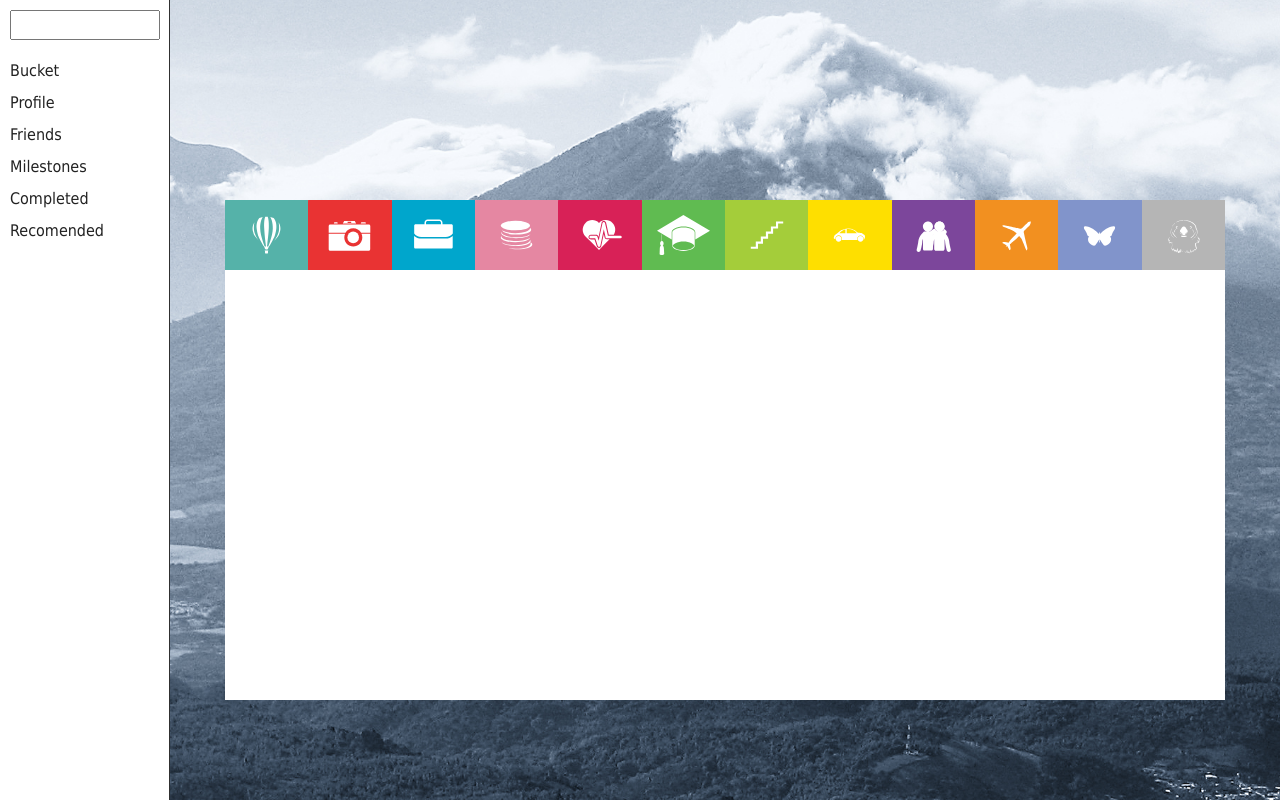
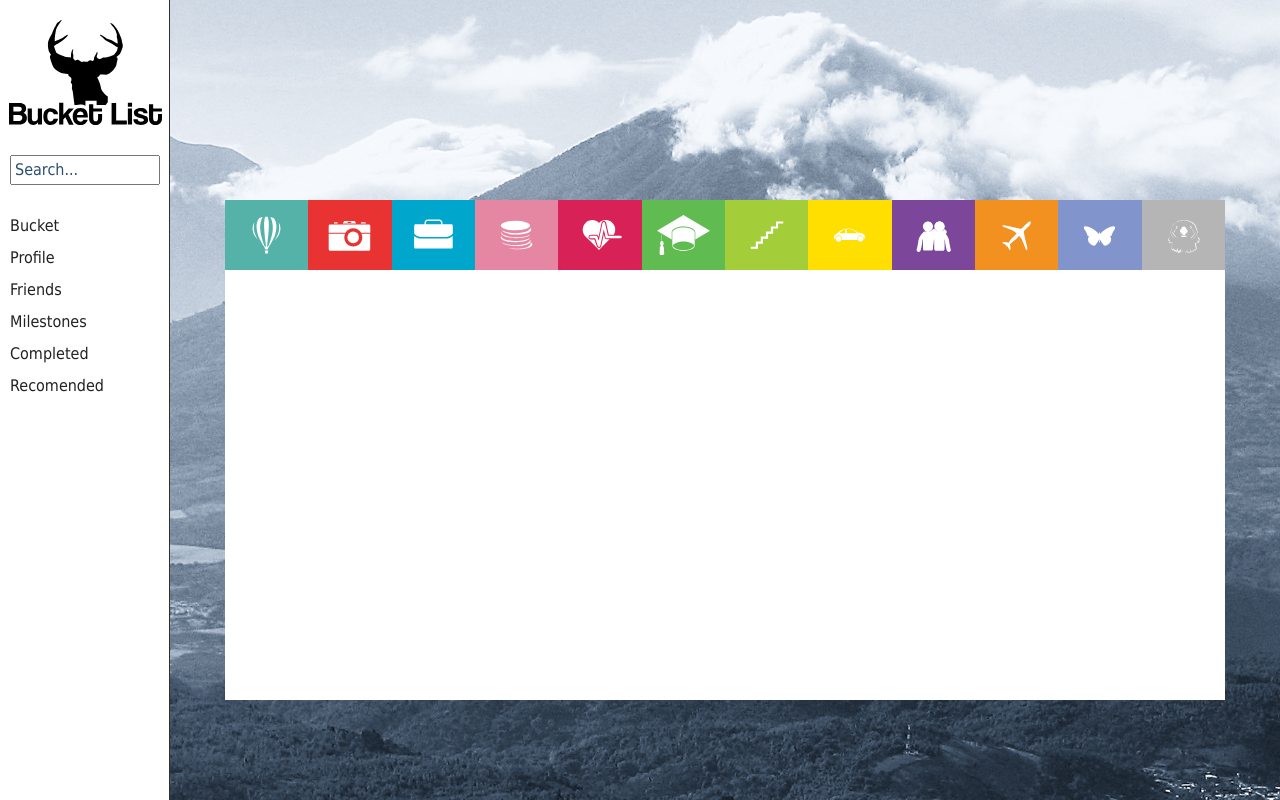
Before and after one commit to NinjaGrisen/buck, a PHP site: page / in a window 1280 px wide. Run offline with PHP 8.4, Linux system fonts and the light colour scheme; style sheets or scripts are compiled from the project's sources.

Commit message:
dunno
förlänge sedan komemr je igåg

```diff
--- a/index.php
+++ b/index.php
@@ -2,8 +2,9 @@
 include("includes/head.php");
 ?>
 <div id="sidebar">
+	<img src="img/logo.svg"/>
 	<form>
-		<input type="text" name="search" id="search">
+		<input type="text" name="search" id="search" placeholder="Search...">
 	</form>
 	<ul>
 		<li>Bucket</li>
--- a/style/main.less
+++ b/style/main.less
@@ -168,6 +168,18 @@ tfoot{font-style:italic;}
           transform: @functions;
 }
 
+.placeholder(@placeHolderColor) {
+    ::-webkit-input-placeholder {
+        color: @placeHolderColor;
+    }
+    :-moz-placeholder {
+        color: @placeHolderColor;
+    }
+    ::-moz-placeholder {
+      color: @placeHolderColor;
+    }
+}
+
 
   /*****************************/
  /************Cüller***********/
@@ -185,10 +197,12 @@ tfoot{font-style:italic;}
 @greyLighter:#eee;
 @darkGrey:#404040;
 @lightBlue:lightblue;
+@placeHolderColor:rgb(43, 78, 114);
 
   /*****************************/
  /************Sizes************/
 /*****************************/
+
 @leftNav:170px;
 @navMargin:10px;
 
@@ -196,14 +210,6 @@ tfoot{font-style:italic;}
  /*********good to have********/
 /*****************************/
 @images:"../img/";
-
-
-.black{color:@black;}
-.blue{color:@blue;}
-.green{color:@green;}
-.red{color:@red;}
-.yellow{color:@yellow;}
-.orange{background:@orange;}
 
 #sidebar{
   background: white;
@@ -213,12 +219,21 @@ tfoot{font-style:italic;}
   position: fixed;
   height: 100%;
   overflow: hidden;
+  .placeholder(@placeHolderColor);
+
+  img{
+    display: block;
+    width: 90%;
+    margin: 20px auto 20px auto;
+
+  }
 
   #search{
-  margin: @navMargin;
-  width: calc(@leftNav - 20px);
-  border: 1px sold black;
-  height: 30px;
+    padding-left: 3px;
+    margin: @navMargin @navMargin calc(@navMargin *2) @navMargin;
+    width: calc(@leftNav - 20px);
+    border: 1px sold black;
+    height: 30px;
 
     &:focus{
       outline: 0;
@@ -284,6 +299,10 @@ tfoot{font-style:italic;}
   background-color: gray;
 }
 
+.icon.in-active:hover:before{
+    display: none;
+}
+
 
 @icon-colors:
     #55b2a9,
```
